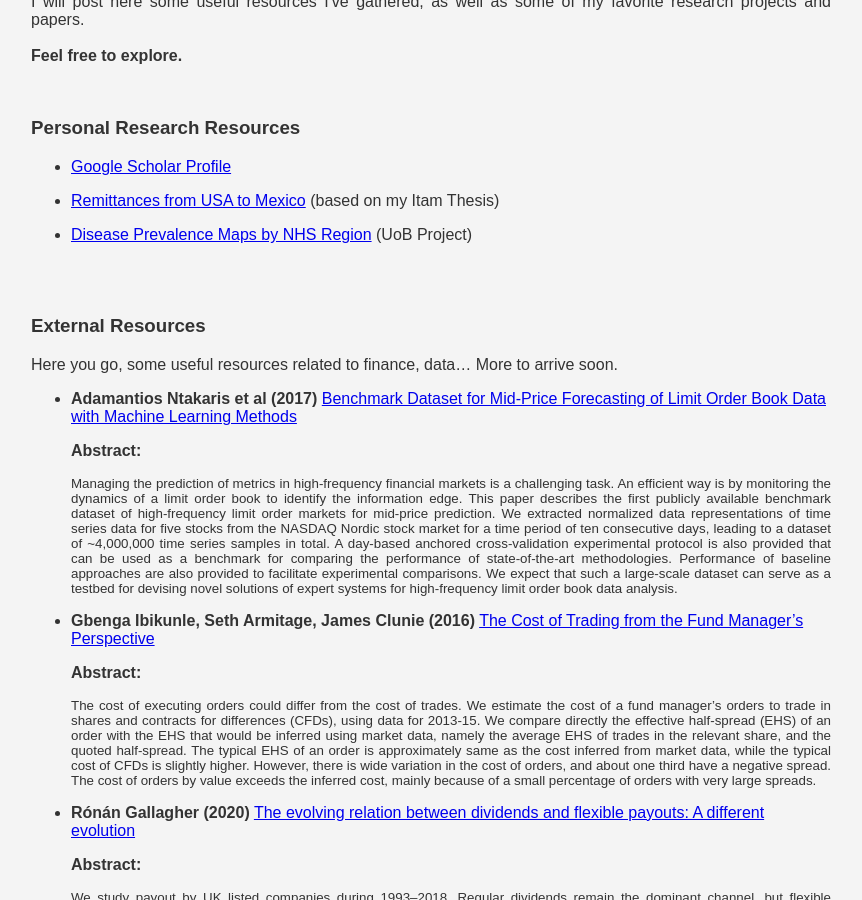
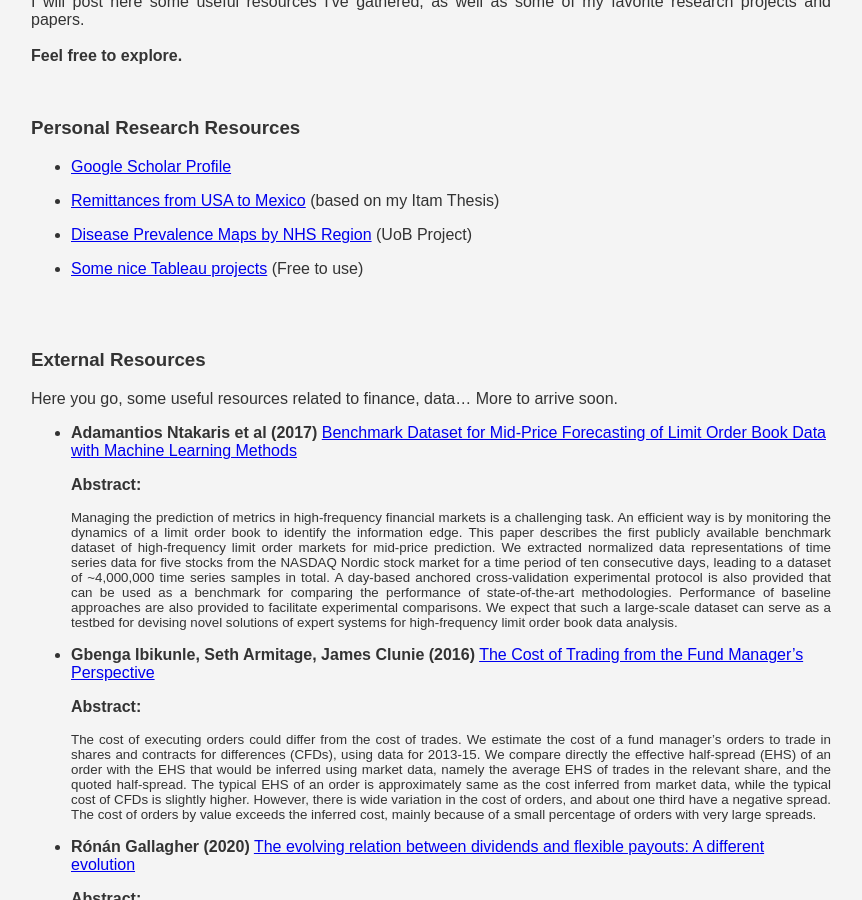
Before and after one commit to GregSom-MSc/GregSom-MSc.github.io, a Jekyll site: the page built from research.md, in a window 1280 px wide and 900 px high, scrolled down 389 px. Shown: the whole window, without its empty margins (209-1071 px from the left). Built offline with Jekyll 4.4.1, drawn with Linux system fonts in a browser that asks for light colours.

Commit message:
Update research.md

```diff
--- a/research.md
+++ b/research.md
@@ -18,6 +18,9 @@
 - [Remittances from USA to Mexico](https://econoquantum.cucea.udg.mx/index.php/EQ/article/view/113) (based on my Itam Thesis)
 
 - [Disease Prevalence Maps by NHS Region](https://gregsom-msc.github.io/Bubble_Maps_SG23/) (UoB Project)
+
+- [Some nice Tableau projects](https://public.tableau.com/app/profile/samuel5241/vizzes) (Free to use)
+
 
 <br><br>
 ### External Resources
```
